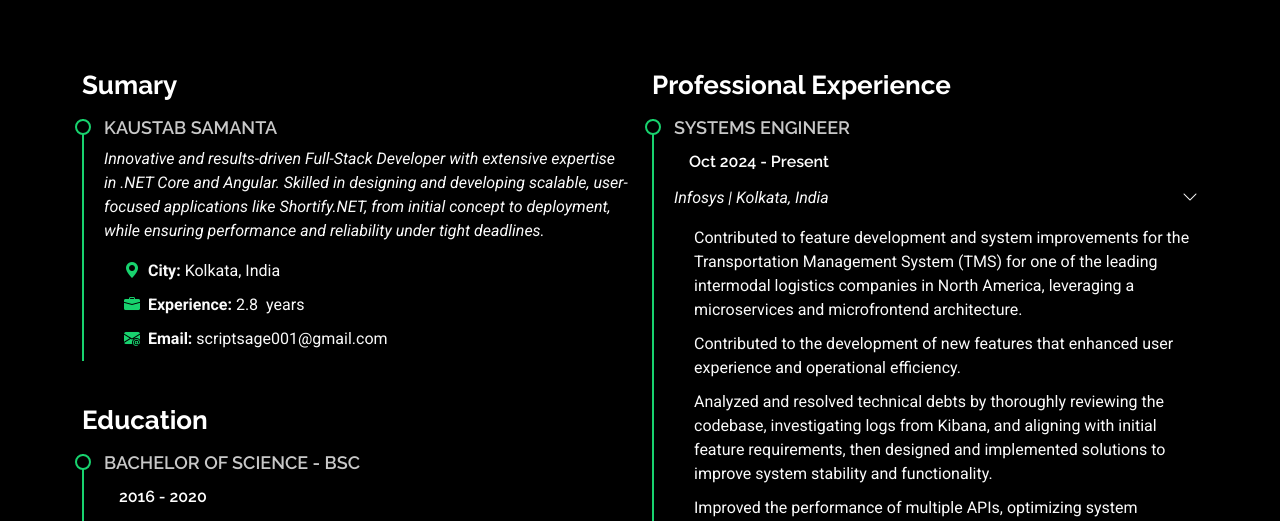
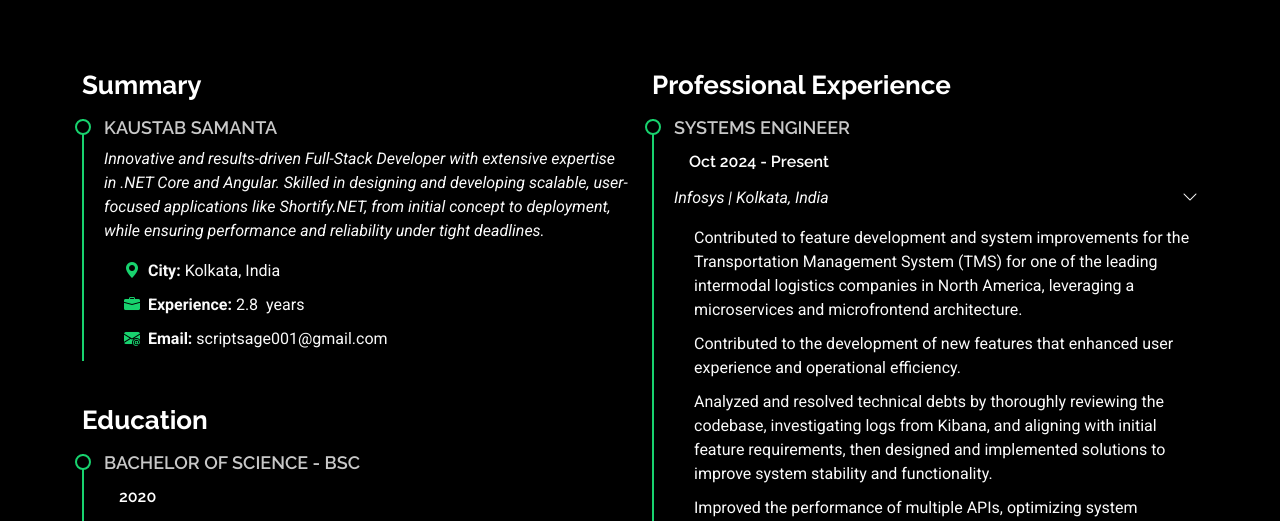
Before and after one commit to ScriptSage001/Kaustab-Portfolio, a plain HTML site: page resume.html in a window 1280 px wide. Shown: the part 279-800 px from the top of the page. Drawn offline with Linux system fonts and the light colour scheme; a script that the page names is missing.

Commit message:
Fixed typos in Resume Page

```diff
--- a/resume.html
+++ b/resume.html
@@ -83,7 +83,7 @@
 
           <div class="col-lg-6" data-aos="fade-up" data-aos-delay="100">
             <div>
-              <h3 class="resume-title">Sumary</h3>
+              <h3 class="resume-title">Summary</h3>
 
               <div class="resume-item pb-0">
                 <h4>Kaustab Samanta</h4>
@@ -119,7 +119,7 @@
 
               <div class="resume-item">
                 <h4>Bachelor of Science - BSc</h4>
-                <h5>2016 - 2020</h5>
+                <h5>2020</h5>
                 <div class="d-flex align-items-center justify-content-between">
                   <p><em>University of Calcutta, Kolkata, IN</em></p>
                   <i class="bi bi-chevron-down ps-3" data-bs-toggle="collapse" data-bs-target="#educationCollapse"
```
